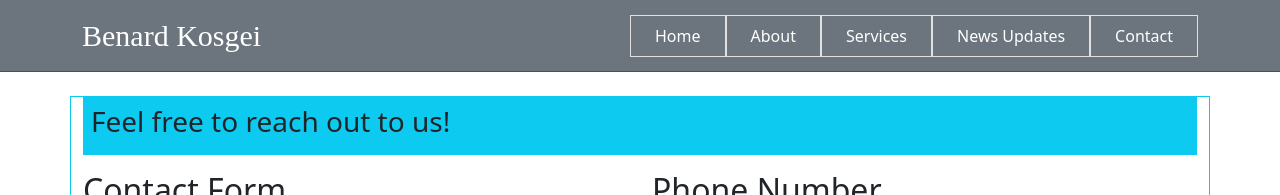
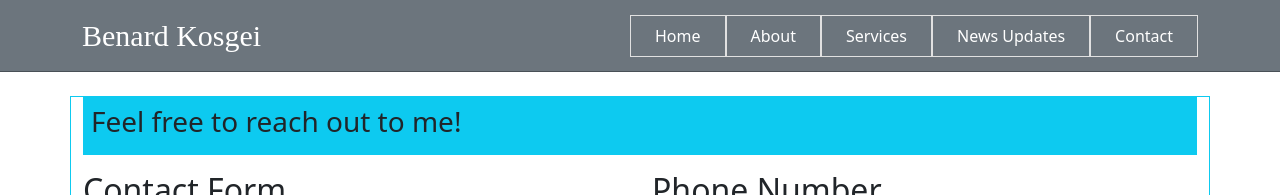
Before and after one commit to Benardkosgei/React-Blog-App, a React (Create React App) app: page /contact in a window 1280 px wide. Shown: the top 195 px of the page. Built offline with nearby package versions, Linux system fonts and the light colour scheme.

Commit message:
Contact page update

```diff
--- a/src/web_pages/Contact.js
+++ b/src/web_pages/Contact.js
@@ -4,7 +4,7 @@ const Contact = ({ data }) => {
   return (
     <div className="container my-4 border border-info my-2 pb-4">
         <div className='bg-info p-2 mb-3'>
-        <h1 className='h3'>Feel free to reach out to us!</h1>
+        <h1 className='h3'>Feel free to reach out to me!</h1>
         </div>
       <div className="row ">
         <div className="col-md-6">
```
